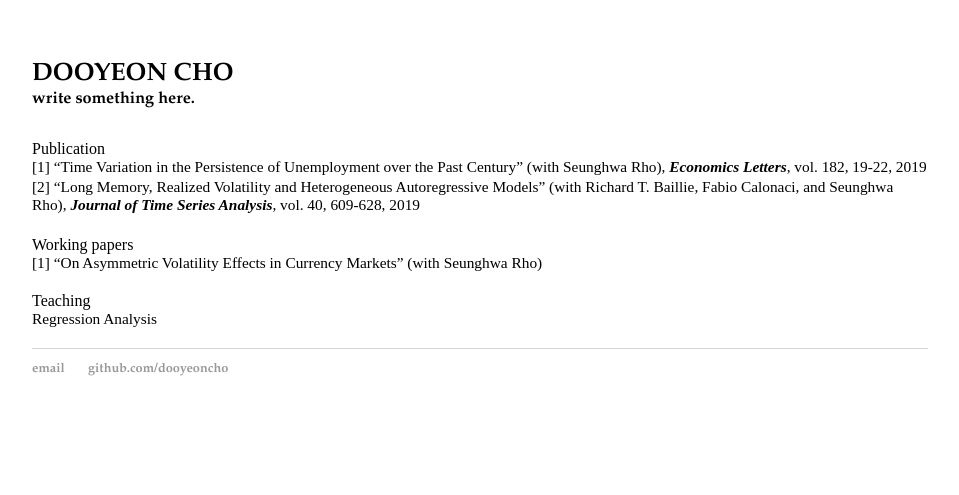
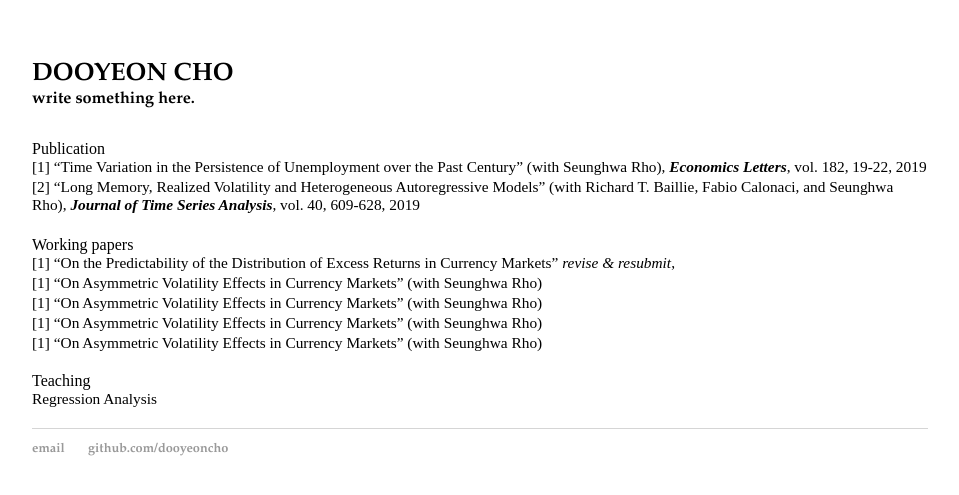
Before and after one commit to dooyeoncho/dooyeoncho.github.io, a Jekyll site: the page built from index.html, in a window 1280 px wide. Shown: the top 495 px of the page, without its empty margins (160-1119 px from the left). Built offline with Jekyll 4.4.1, drawn with Linux system fonts in a browser that asks for light colours.

Commit message:
Update index.html

```diff
--- a/index.html
+++ b/index.html
@@ -16,6 +16,10 @@ title: Dooyeon Cho - personal webpage
 		</div>&nbsp;
 </div>
 	<div> Working papers
+		<div>[1] &ldquo;On the Predictability of the Distribution of Excess Returns in Currency Markets&rdquo; <em property="italic">revise & resubmit</em>,</div>
+		<div>[1] &ldquo;On Asymmetric Volatility Effects in Currency Markets&rdquo; (with Seunghwa Rho)</div>
+		<div>[1] &ldquo;On Asymmetric Volatility Effects in Currency Markets&rdquo; (with Seunghwa Rho)</div>
+		<div>[1] &ldquo;On Asymmetric Volatility Effects in Currency Markets&rdquo; (with Seunghwa Rho)</div>
 		<div>[1] &ldquo;On Asymmetric Volatility Effects in Currency Markets&rdquo; (with Seunghwa Rho)</div>
 		</div>
 </div>
```
